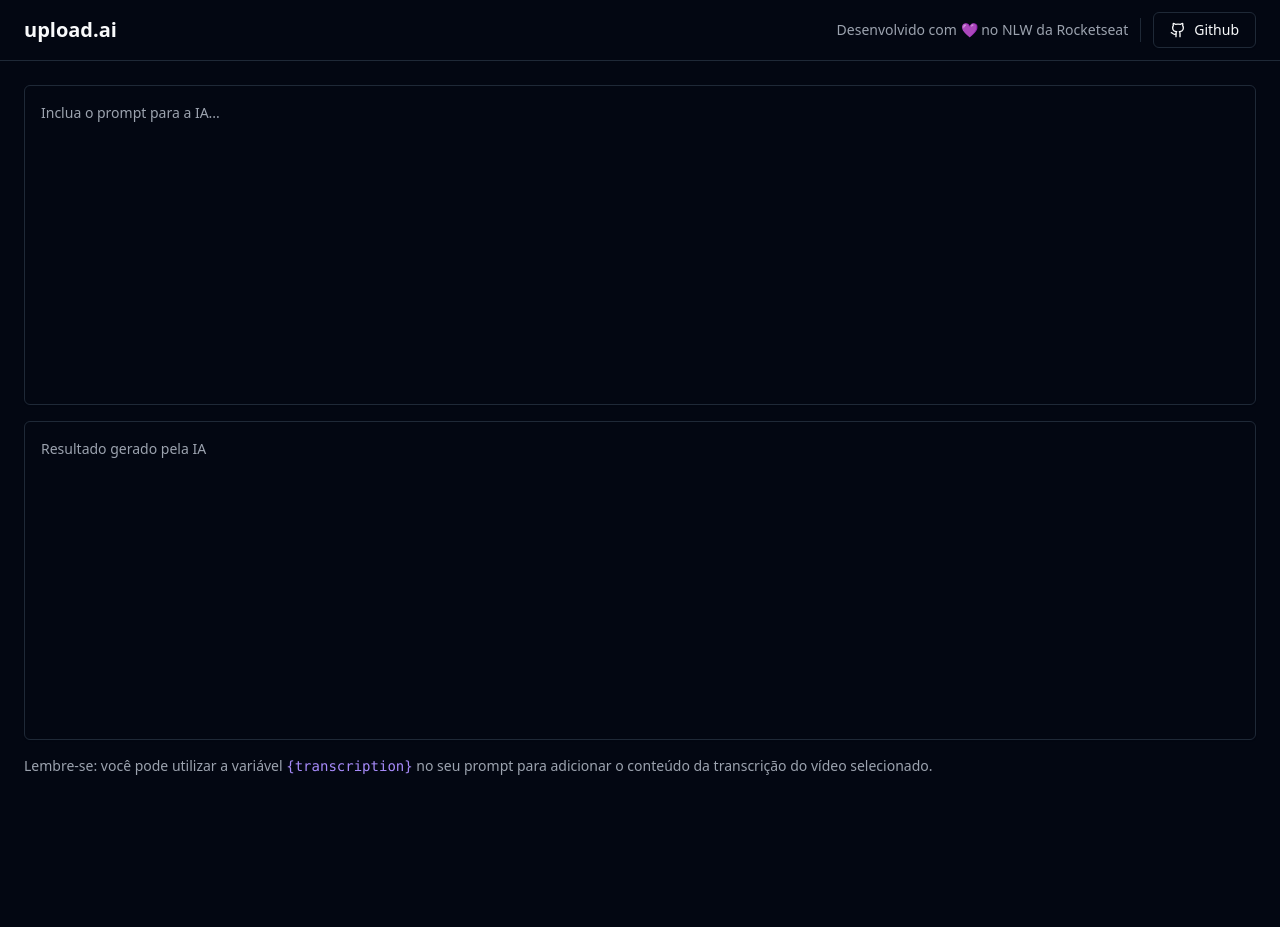
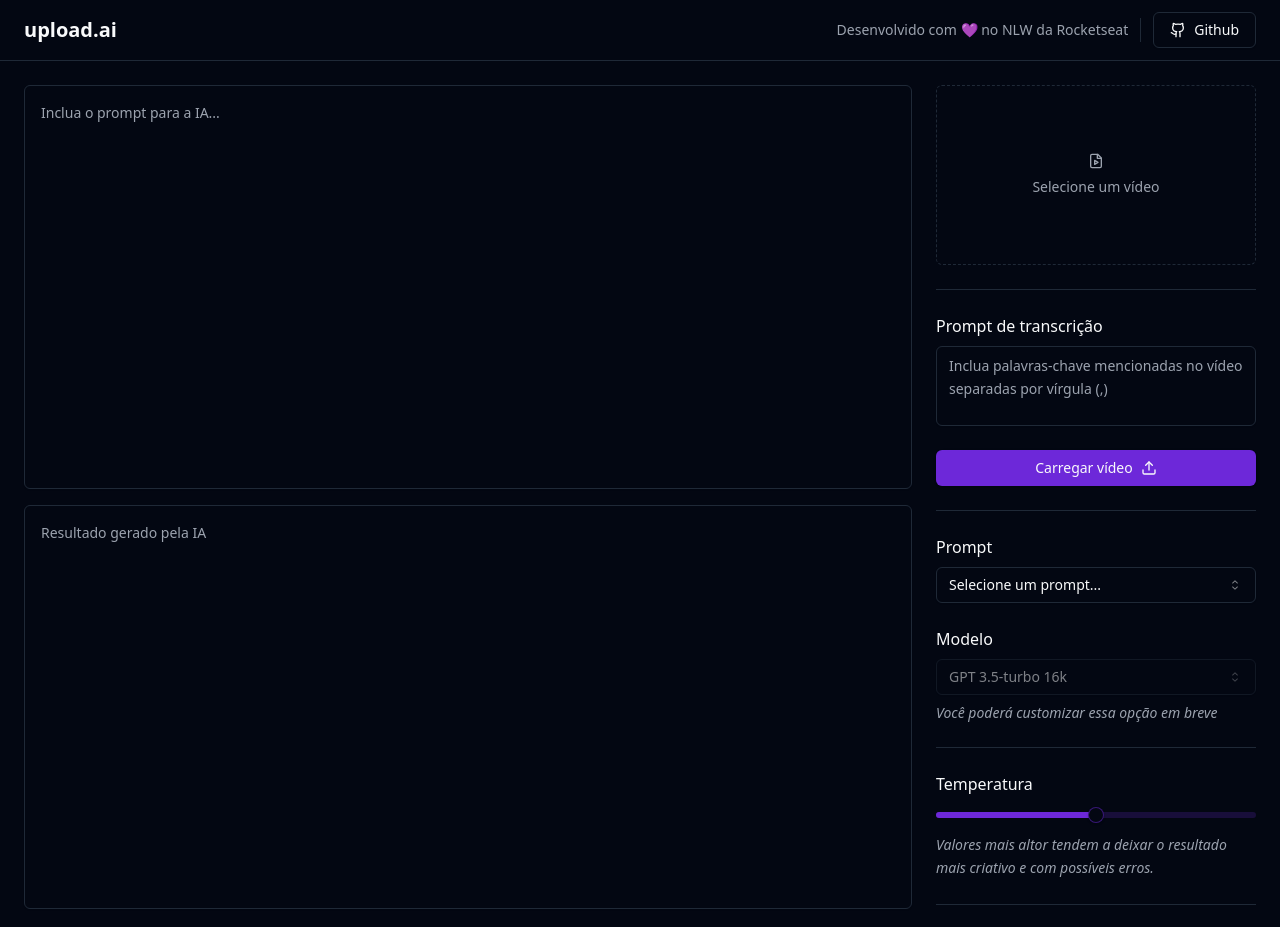
Before and after one commit to PabloXT14/nlw-ai, a React (Vite) app in the folder web/: page / in a window 1280 px wide. Shown: the top 927 px of the page. Before the commit the page ends 800 px from the top, so only its background shows below. Built offline with nearby package versions, Linux system fonts and the light colour scheme.

Commit message:
feat: created Sidebar section style

```diff
--- a/web/package.json
+++ b/web/package.json
@@ -11,7 +11,10 @@
   },
   "dependencies": {
     "@radix-ui/react-icons": "^1.3.0",
+    "@radix-ui/react-label": "^2.0.2",
+    "@radix-ui/react-select": "^1.2.2",
     "@radix-ui/react-separator": "^1.0.3",
+    "@radix-ui/react-slider": "^1.1.2",
     "@radix-ui/react-slot": "^1.0.2",
     "class-variance-authority": "^0.7.0",
     "clsx": "^2.0.0",
--- a/web/src/App.tsx
+++ b/web/src/App.tsx
@@ -1,7 +1,10 @@
-import { Github } from 'lucide-react';
+import { Github, FileVideo, Upload, Wand2 } from 'lucide-react';
 import { Button } from './components/ui/button';
 import { Separator } from './components/ui/separator';
 import { Textarea } from './components/ui/textarea';
+import { Label } from '@radix-ui/react-label';
+import { Select, SelectContent, SelectItem, SelectTrigger, SelectValue } from './components/ui/select';
+import { Slider } from './components/ui/slider';
 
 export function App() {
   return (
@@ -44,6 +47,94 @@
           </p>
         </div>
 
+        {/* Sidebar */}
+        <aside className='w-80 space-y-6'>
+          <form className='space-y-6'>
+            <label
+              htmlFor="video"
+              className='border flex rounded-md aspect-video cursor-pointer border-dashed text-sm flex-col gap-2 items-center justify-center text-muted-foreground hover:bg-primary/5'
+            >
+              <FileVideo className='w-4 h-4' />
+              Selecione um vídeo
+            </label>
+
+            <input type="file" id="video" accept='video/mp4' className='sr-only' />
+
+            <Separator />
+
+            <div className='space-y-2'>
+              <Label htmlFor='transcription_prompt'>
+                Prompt de transcrição
+              </Label>
+              <Textarea
+                id='transcription_prompt'
+                placeholder='Inclua palavras-chave mencionadas no vídeo separadas por vírgula (,)'
+                className='h-20 leading-relaxed resize-none'
+              />
+            </div>
+
+            <Button type='submit' className='w-full'>
+              Carregar vídeo
+              <Upload className='w-4 h-4 ml-2' />
+            </Button>
+
+          </form>
+
+          <Separator />
+
+          <form className='space-y-6'>
+            <div className='space-y-2'>
+              <Label>Prompt</Label>
+              <Select>
+                <SelectTrigger>
+                  <SelectValue placeholder="Selecione um prompt..." />
+                </SelectTrigger>
+                <SelectContent>
+                  <SelectItem value="title">Título do YouTube</SelectItem>
+                  <SelectItem value="description">Descrição do YouTube</SelectItem>
+                </SelectContent>
+              </Select>
+            </div>
+
+            <div className='space-y-2'>
+              <Label>Modelo</Label>
+              <Select disabled defaultValue='gpt3.5'>
+                <SelectTrigger>
+                  <SelectValue />
+                </SelectTrigger>
+                <SelectContent>
+                  <SelectItem value="gpt3.5">GPT 3.5-turbo 16k</SelectItem>
+                </SelectContent>
+              </Select>
+              <span className='block text-sm text-muted-foreground italic'>
+                Você poderá customizar essa opção em breve
+              </span>
+            </div>
+
+            <Separator />
+
+            <div className='space-y-4'>
+              <Label>Temperatura</Label>
+              <Slider
+                defaultValue={[0.5]}
+                min={0}
+                max={1}
+                step={0.1}
+              />
+              <span className='block text-sm text-muted-foreground italic leading-relaxed'>
+                Valores mais altor tendem a deixar o resultado mais criativo e com possíveis erros.
+              </span>
+            </div>
+
+            <Separator />
+
+            <Button type='submit' className='w-full'>
+              Executar
+              <Wand2 className='w-4 h-4 ml-2'/>
+            </Button>
+          </form>
+        </aside>
+
       </main>
     </div>
   )
--- /dev/null
+++ b/web/src/components/ui/label.tsx
@@ -0,0 +1,24 @@
+import * as React from "react"
+import * as LabelPrimitive from "@radix-ui/react-label"
+import { cva, type VariantProps } from "class-variance-authority"
+
+import { cn } from "@/lib/utils"
+
+const labelVariants = cva(
+  "text-sm font-medium leading-none peer-disabled:cursor-not-allowed peer-disabled:opacity-70"
+)
+
+const Label = React.forwardRef<
+  React.ElementRef<typeof LabelPrimitive.Root>,
+  React.ComponentPropsWithoutRef<typeof LabelPrimitive.Root> &
+    VariantProps<typeof labelVariants>
+>(({ className, ...props }, ref) => (
+  <LabelPrimitive.Root
+    ref={ref}
+    className={cn(labelVariants(), className)}
+    {...props}
+  />
+))
+Label.displayName = LabelPrimitive.Root.displayName
+
+export { Label }
--- /dev/null
+++ b/web/src/components/ui/select.tsx
@@ -0,0 +1,118 @@
+import * as React from "react"
+import { CaretSortIcon, CheckIcon } from "@radix-ui/react-icons"
+import * as SelectPrimitive from "@radix-ui/react-select"
+
+import { cn } from "@/lib/utils"
+
+const Select = SelectPrimitive.Root
+
+const SelectGroup = SelectPrimitive.Group
+
+const SelectValue = SelectPrimitive.Value
+
+const SelectTrigger = React.forwardRef<
+  React.ElementRef<typeof SelectPrimitive.Trigger>,
+  React.ComponentPropsWithoutRef<typeof SelectPrimitive.Trigger>
+>(({ className, children, ...props }, ref) => (
+  <SelectPrimitive.Trigger
+    ref={ref}
+    className={cn(
+      "flex h-9 w-full items-center justify-between rounded-md border border-input bg-transparent px-3 py-2 text-sm shadow-sm ring-offset-background placeholder:text-muted-foreground focus:outline-none focus:ring-1 focus:ring-ring disabled:cursor-not-allowed disabled:opacity-50",
+      className
+    )}
+    {...props}
+  >
+    {children}
+    <SelectPrimitive.Icon asChild>
+      <CaretSortIcon className="h-4 w-4 opacity-50" />
+    </SelectPrimitive.Icon>
+  </SelectPrimitive.Trigger>
+))
+SelectTrigger.displayName = SelectPrimitive.Trigger.displayName
+
+const SelectContent = React.forwardRef<
+  React.ElementRef<typeof SelectPrimitive.Content>,
+  React.ComponentPropsWithoutRef<typeof SelectPrimitive.Content>
+>(({ className, children, position = "popper", ...props }, ref) => (
+  <SelectPrimitive.Portal>
+    <SelectPrimitive.Content
+      ref={ref}
+      className={cn(
+        "relative z-50 min-w-[8rem] overflow-hidden rounded-md border bg-popover text-popover-foreground shadow-md data-[state=open]:animate-in data-[state=closed]:animate-out data-[state=closed]:fade-out-0 data-[state=open]:fade-in-0 data-[state=closed]:zoom-out-95 data-[state=open]:zoom-in-95 data-[side=bottom]:slide-in-from-top-2 data-[side=left]:slide-in-from-right-2 data-[side=right]:slide-in-from-left-2 data-[side=top]:slide-in-from-bottom-2",
+        position === "popper" &&
+          "data-[side=bottom]:translate-y-1 data-[side=left]:-translate-x-1 data-[side=right]:translate-x-1 data-[side=top]:-translate-y-1",
+        className
+      )}
+      position={position}
+      {...props}
+    >
+      <SelectPrimitive.Viewport
+        className={cn(
+          "p-1",
+          position === "popper" &&
+            "h-[var(--radix-select-trigger-height)] w-full min-w-[var(--radix-select-trigger-width)]"
+        )}
+      >
+        {children}
+      </SelectPrimitive.Viewport>
+    </SelectPrimitive.Content>
+  </SelectPrimitive.Portal>
+))
+SelectContent.displayName = SelectPrimitive.Content.displayName
+
+const SelectLabel = React.forwardRef<
+  React.ElementRef<typeof SelectPrimitive.Label>,
+  React.ComponentPropsWithoutRef<typeof SelectPrimitive.Label>
+>(({ className, ...props }, ref) => (
+  <SelectPrimitive.Label
+    ref={ref}
+    className={cn("px-2 py-1.5 text-sm font-semibold", className)}
+    {...props}
+  />
+))
+SelectLabel.displayName = SelectPrimitive.Label.displayName
+
+const SelectItem = React.forwardRef<
+  React.ElementRef<typeof SelectPrimitive.Item>,
+  React.ComponentPropsWithoutRef<typeof SelectPrimitive.Item>
+>(({ className, children, ...props }, ref) => (
+  <SelectPrimitive.Item
+    ref={ref}
+    className={cn(
+      "relative flex w-full cursor-default select-none items-center rounded-sm py-1.5 pl-2 pr-8 text-sm outline-none focus:bg-accent focus:text-accent-foreground data-[disabled]:pointer-events-none data-[disabled]:opacity-50",
+      className
+    )}
+    {...props}
+  >
+    <span className="absolute right-2 flex h-3.5 w-3.5 items-center justify-center">
+      <SelectPrimitive.ItemIndicator>
+        <CheckIcon className="h-4 w-4" />
+      </SelectPrimitive.ItemIndicator>
+    </span>
+    <SelectPrimitive.ItemText>{children}</SelectPrimitive.ItemText>
+  </SelectPrimitive.Item>
+))
+SelectItem.displayName = SelectPrimitive.Item.displayName
+
+const SelectSeparator = React.forwardRef<
+  React.ElementRef<typeof SelectPrimitive.Separator>,
+  React.ComponentPropsWithoutRef<typeof SelectPrimitive.Separator>
+>(({ className, ...props }, ref) => (
+  <SelectPrimitive.Separator
+    ref={ref}
+    className={cn("-mx-1 my-1 h-px bg-muted", className)}
+    {...props}
+  />
+))
+SelectSeparator.displayName = SelectPrimitive.Separator.displayName
+
+export {
+  Select,
+  SelectGroup,
+  SelectValue,
+  SelectTrigger,
+  SelectContent,
+  SelectLabel,
+  SelectItem,
+  SelectSeparator,
+}
--- /dev/null
+++ b/web/src/components/ui/slider.tsx
@@ -0,0 +1,26 @@
+import * as React from "react"
+import * as SliderPrimitive from "@radix-ui/react-slider"
+
+import { cn } from "@/lib/utils"
+
+const Slider = React.forwardRef<
+  React.ElementRef<typeof SliderPrimitive.Root>,
+  React.ComponentPropsWithoutRef<typeof SliderPrimitive.Root>
+>(({ className, ...props }, ref) => (
+  <SliderPrimitive.Root
+    ref={ref}
+    className={cn(
+      "relative flex w-full touch-none select-none items-center",
+      className
+    )}
+    {...props}
+  >
+    <SliderPrimitive.Track className="relative h-1.5 w-full grow overflow-hidden rounded-full bg-primary/20">
+      <SliderPrimitive.Range className="absolute h-full bg-primary" />
+    </SliderPrimitive.Track>
+    <SliderPrimitive.Thumb className="block h-4 w-4 rounded-full border border-primary/50 bg-background shadow transition-colors focus-visible:outline-none focus-visible:ring-1 focus-visible:ring-ring disabled:pointer-events-none disabled:opacity-50" />
+  </SliderPrimitive.Root>
+))
+Slider.displayName = SliderPrimitive.Root.displayName
+
+export { Slider }
```
Also changed, not shown: 1 other file (tests, documents, lock files or other folders).
